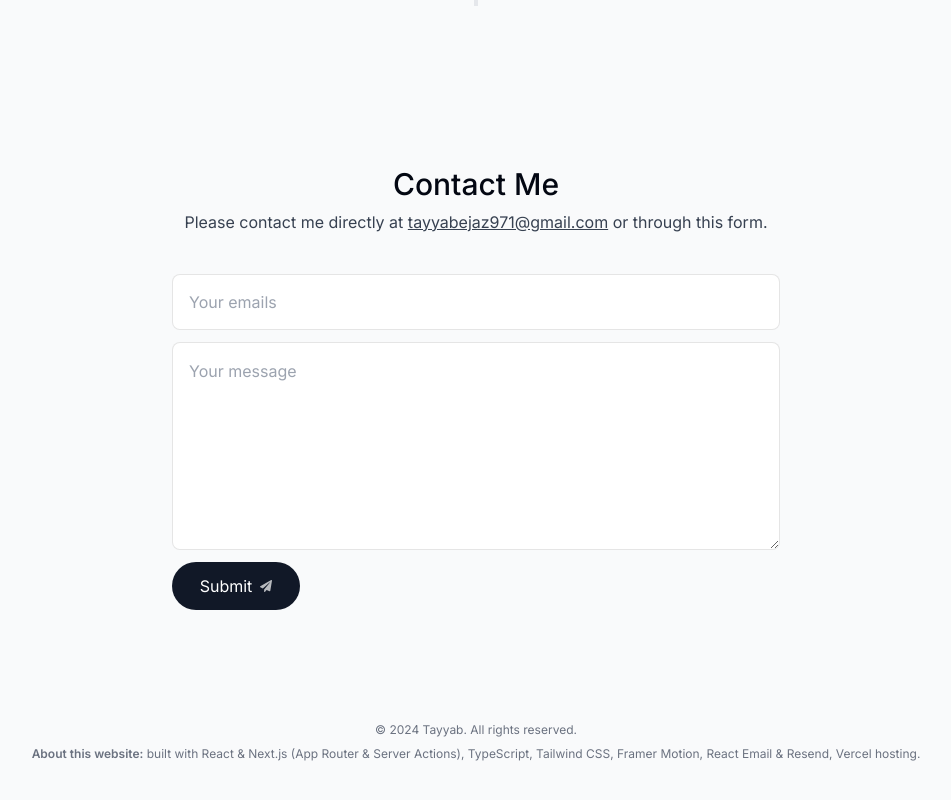
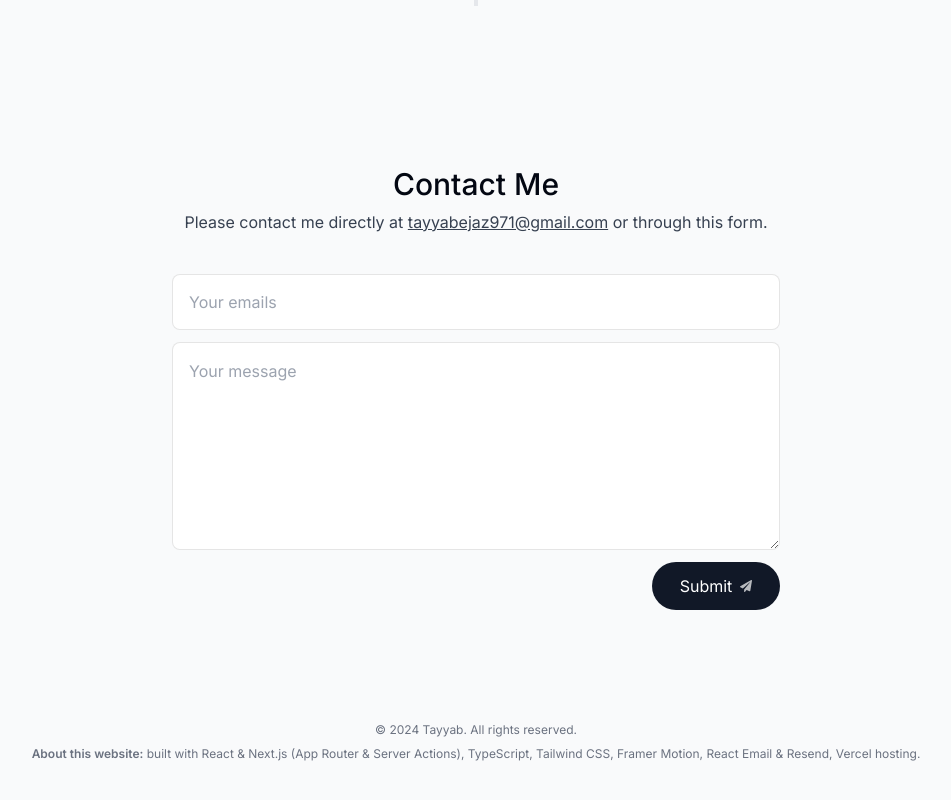
Before and after one commit to Tayyab971/Portfolio, a Next.js app: page / in a window 1280 px wide. Shown: the part 4186-4986 px from the top of the page, without its empty margins (164-1115 px from the left). Built offline with nearby package versions, Linux system fonts and the light colour scheme.

Commit message:
changed cv submit email button.

```diff
--- a/components/contact.tsx
+++ b/components/contact.tsx
@@ -23,7 +23,7 @@ export default function Contact() {
         opacity: 1,
       }}
       transition={{
-        duration: 1,
+        duration: 1.5,
       }}
       viewport={{
         once: true,
@@ -67,7 +67,9 @@ export default function Contact() {
           required
           maxLength={5000}
         />
-        <SubmitBtn />
+        <div className="flex items-end justify-end">
+          <SubmitBtn />
+        </div>
       </form>
     </motion.section>
   );
--- a/components/intro.tsx
+++ b/components/intro.tsx
@@ -92,7 +92,7 @@ export default function Intro() {
 
         <a
           className="group bg-white px-7 py-3 flex items-center gap-2 rounded-full outline-none focus:scale-110 hover:scale-110 active:scale-105 transition cursor-pointer borderBlack dark:bg-white/10"
-          href="/CV.pdf"
+          href="/Tayyab.pdf"
           download
         >
           Download CV{" "}
--- a/components/submit-btn.tsx
+++ b/components/submit-btn.tsx
@@ -8,7 +8,7 @@ export default function SubmitBtn() {
   return (
     <button
       type="submit"
-      className="group flex items-center justify-center gap-2 h-[3rem] w-[8rem] bg-gray-900 text-white rounded-full outline-none transition-all focus:scale-110 hover:scale-110 hover:bg-gray-950 active:scale-105 dark:bg-white dark:bg-opacity-10 disabled:scale-100 disabled:bg-opacity-65"
+      className="group flex  items-center justify-center gap-2 h-[3rem] w-[8rem] bg-gray-900 text-white rounded-full outline-none transition-all focus:scale-110 hover:scale-110 hover:bg-gray-950 active:scale-105 dark:bg-white dark:bg-opacity-10 disabled:scale-100 disabled:bg-opacity-65"
       disabled={pending}
     >
       {pending ? (
```
Also changed, not shown: 1 other file (tests, documents, lock files or other folders).
